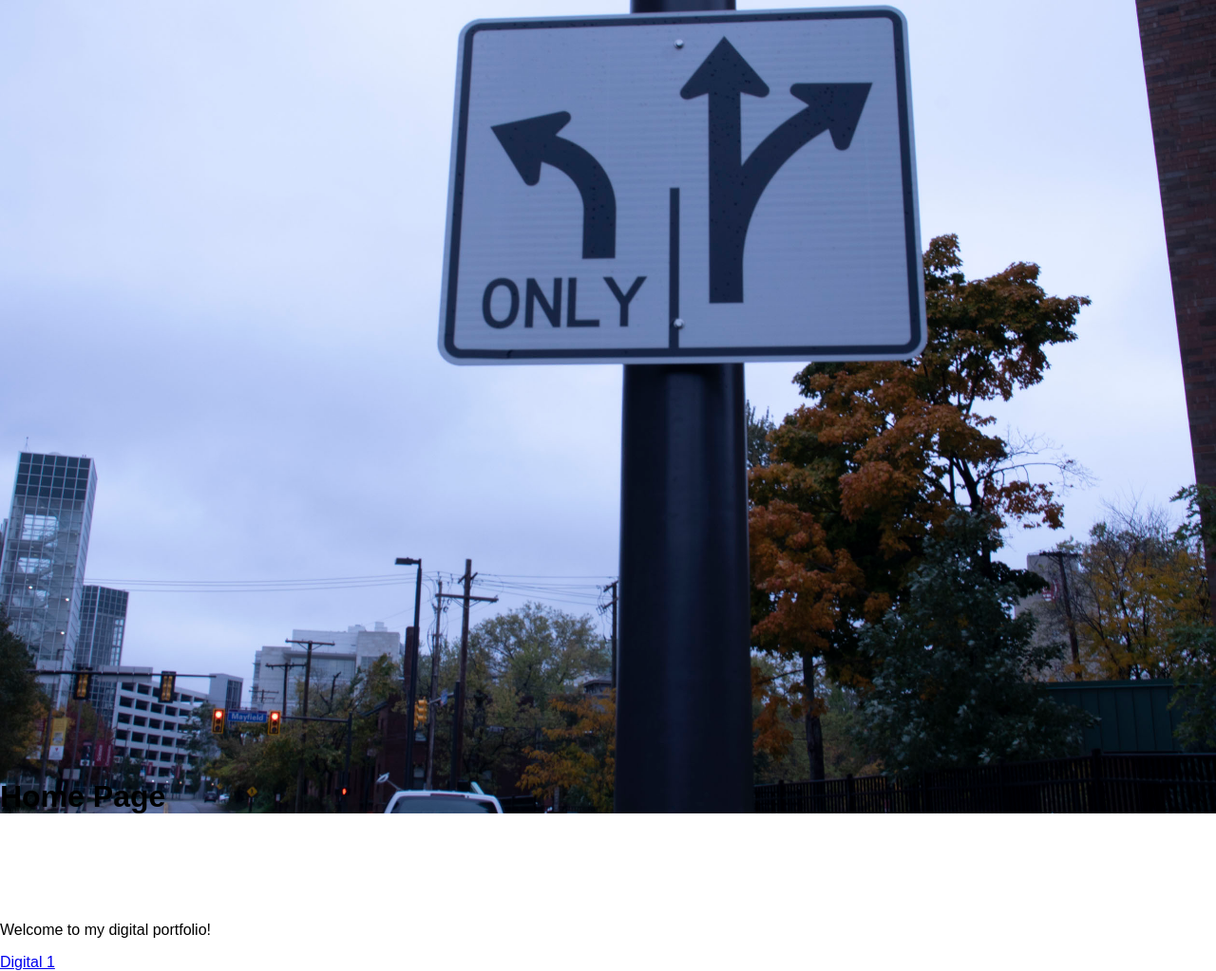
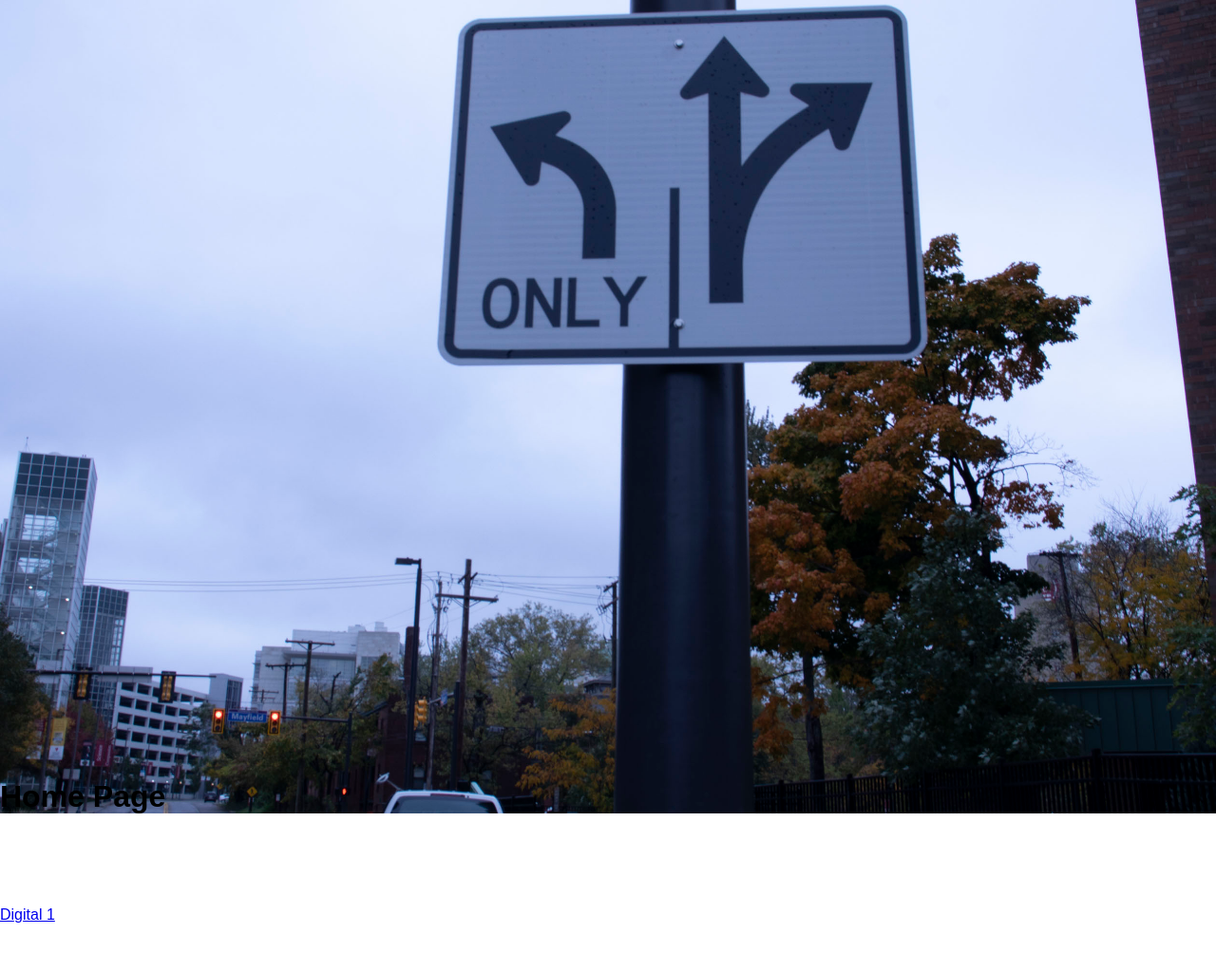
Before and after one commit to hannahlambert/hannahlambert.github.io, a plain HTML site: page index.html in a window 1280 px wide. Shown: the whole page at 95% size. After the commit the page ends 973 px from the top, so only its background shows below. Drawn offline with nearby package versions, Linux system fonts and the light colour scheme.

Commit message:
idk what i did

```diff
--- a/index.html
+++ b/index.html
@@ -32,7 +32,7 @@
     </nav>
 
 
-        <p>Welcome to my digital portfolio!</p>
+
 
 
     </header>
```
